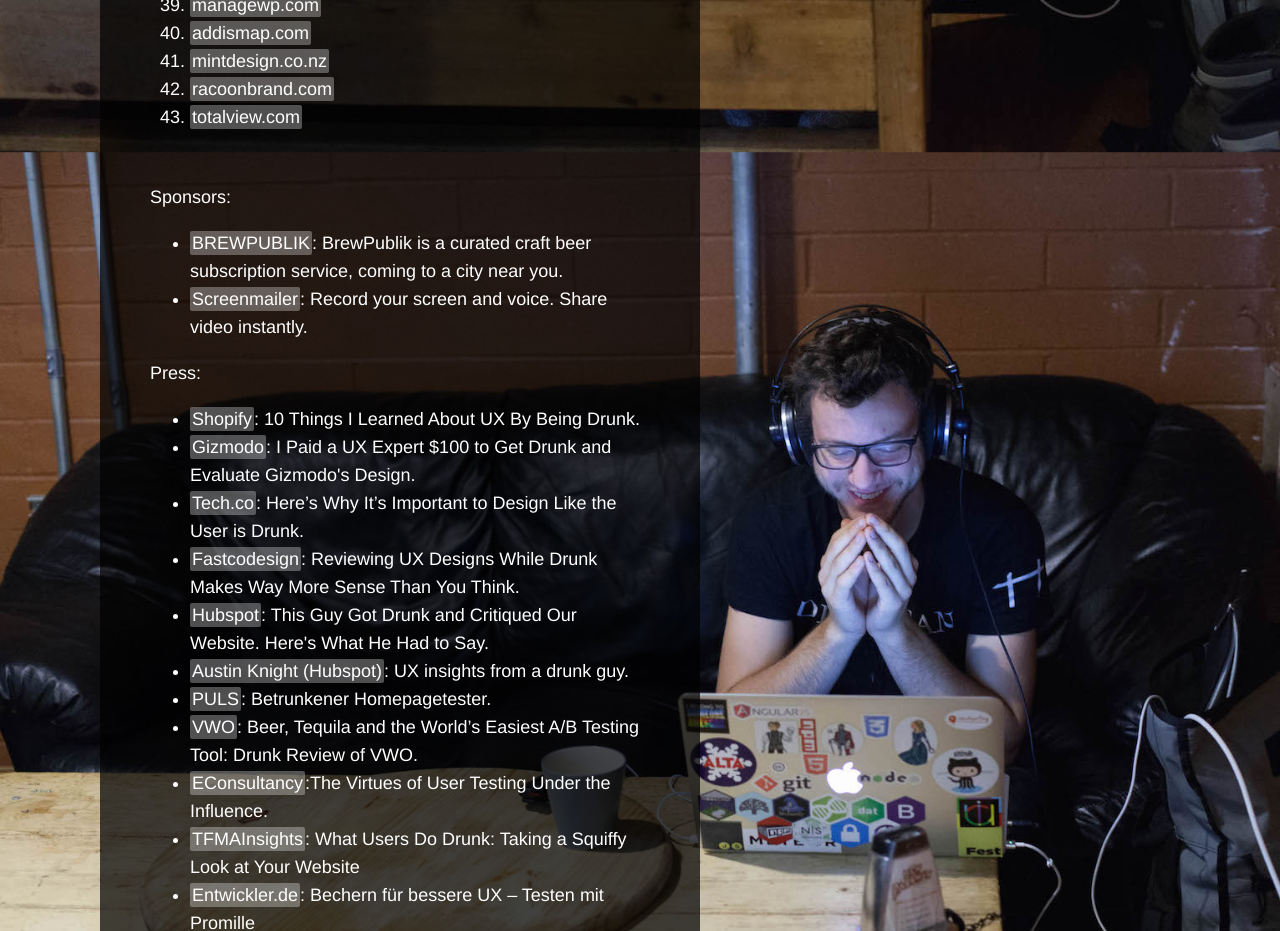
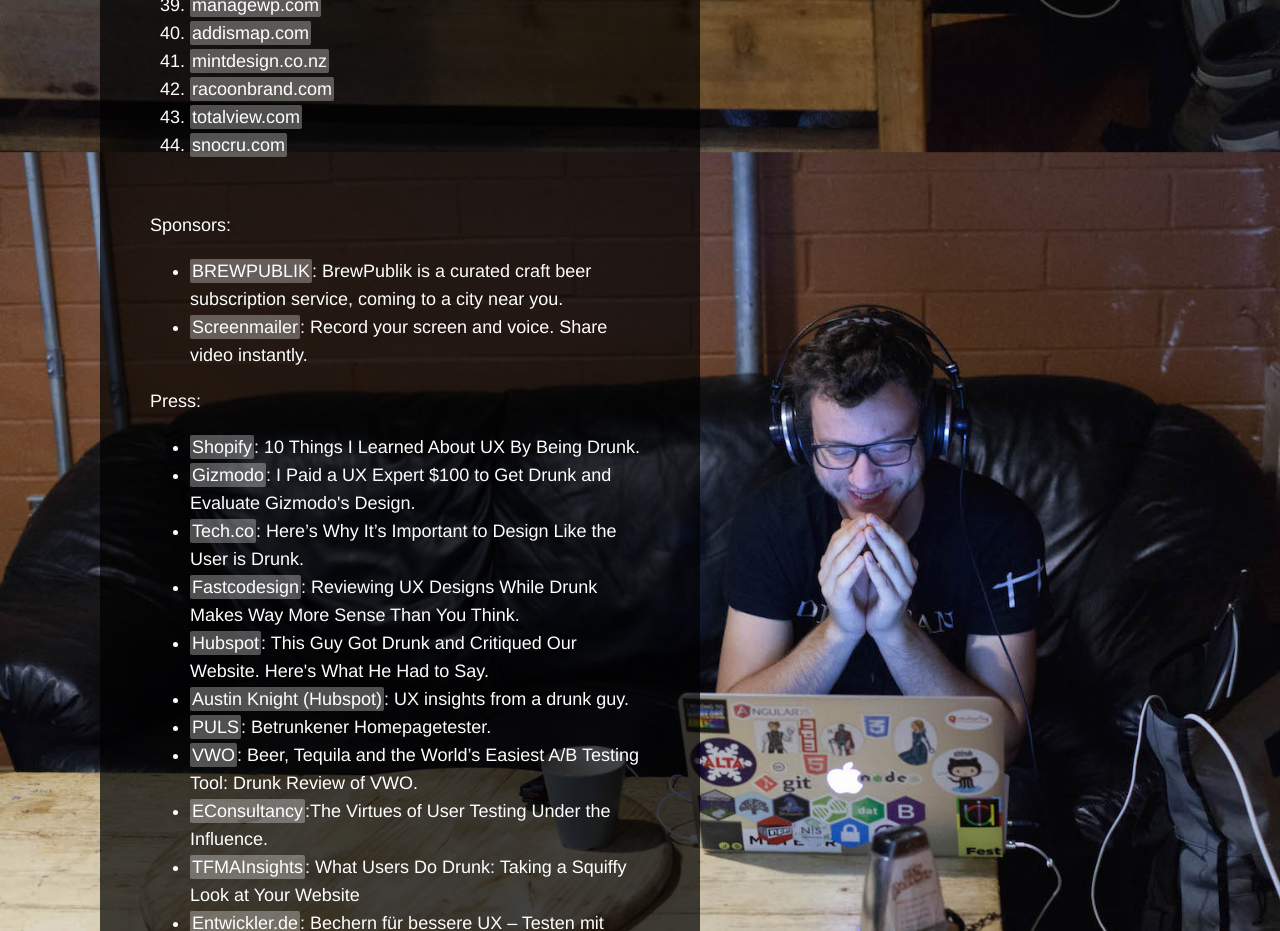
Before and after one commit to RichardLitt/the-user-is-drunk, a plain HTML site: page index.html in a window 1280 px wide. Shown: the part 1940-2871 px from the top of the page. Drawn offline with Linux system fonts and the light colour scheme.

Commit message:
Adding SNOCRU

```diff
--- a/index.html
+++ b/index.html
@@ -101,6 +101,7 @@
         <li><a href="https://www.screenmailer.com/v/aH0KMyPHPYH3idI">mintdesign.co.nz</a></li>
         <li><a href="https://www.youtube.com/watch?v=w470mRZ5r_Q">racoonbrand.com</a></li>
         <li><a href="https://www.youtube.com/watch?v=bQv_RdzL2mk">totalview.com</a></li>
+        <li><a href="https://www.screenmailer.com/v/kLCC7un5QWaVJJw">snocru.com</a></li>
       </ol><br />
 
       <p>Sponsors:</p>
```
